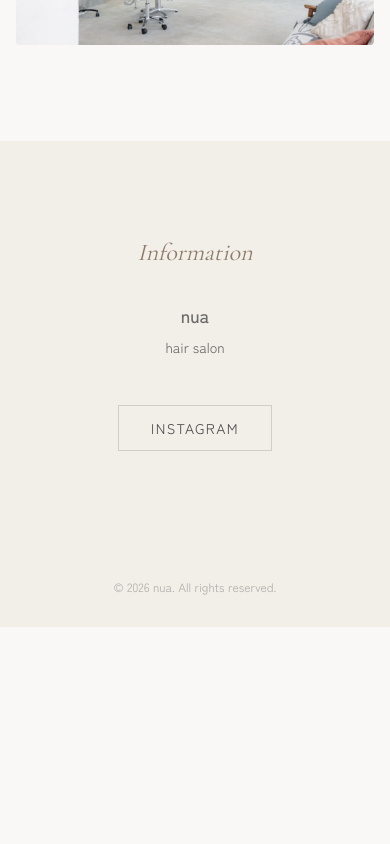
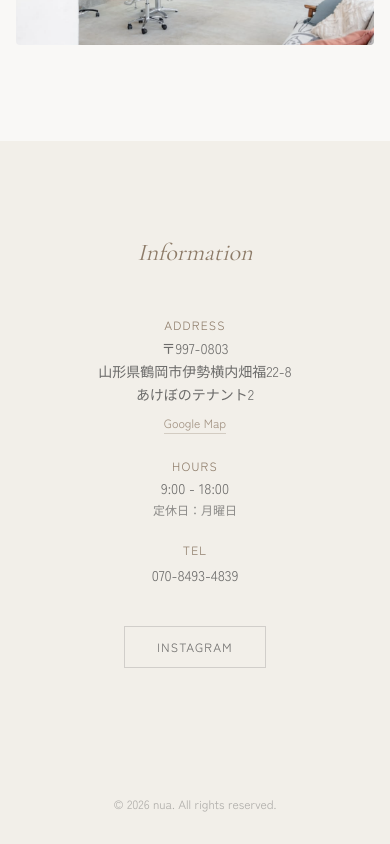
Before and after one commit to jyooooo0/nua, a Next.js app: page / in a window 390 px wide. Shown: the part 2890-3734 px from the top of the page. Before the commit the page ends 3517 px from the top, so only its background shows below. Built offline with nearby package versions, Linux system fonts and the light colour scheme.

Commit message:
Content: Add business info (Address, Hours, Phone) from Google Maps

```diff
--- a/app/components/Info.tsx
+++ b/app/components/Info.tsx
@@ -12,21 +12,52 @@ export default function Info() {
                 transition={{ duration: 1 }}
                 className="flex flex-col items-center gap-8"
             >
-                <h3 className="text-2xl font-serif text-wood italic">Information</h3>
+                <h3 className="text-2xl font-serif text-wood italic mb-4">Information</h3>
 
-                <div className="space-y-2 text-foreground/80">
-                    <p className="text-lg font-medium">nua</p>
-                    <p className="text-sm">hair salon</p>
+                <div className="space-y-6 text-foreground/80 tracking-custom">
+                    {/* Address */}
+                    <div className="space-y-1">
+                        <p className="text-xs text-wood uppercase tracking-widest">Address</p>
+                        <p className="text-sm leading-relaxed">
+                            〒997-0803<br />
+                            山形県鶴岡市伊勢横内畑福22-8<br />
+                            あけぼのテナント2
+                        </p>
+                        <a
+                            href="https://maps.app.goo.gl/uP4J"
+                            target="_blank"
+                            rel="noopener noreferrer"
+                            className="text-xs text-wood/80 hover:text-accent border-b border-wood/30 pb-0.5 inline-block mt-1 transition-colors"
+                        >
+                            Google Map
+                        </a>
                     </div>
 
+                    {/* Hours */}
+                    <div className="space-y-1">
+                        <p className="text-xs text-wood uppercase tracking-widest">Hours</p>
+                        <p className="text-sm">9:00 - 18:00</p>
+                        <p className="text-xs text-foreground/60">定休日：月曜日</p>
+                    </div>
+
+                    {/* Phone */}
+                    <div className="space-y-1">
+                        <p className="text-xs text-wood uppercase tracking-widest">Tel</p>
+                        <a href="tel:07084934839" className="text-sm hover:text-wood transition-colors">070-8493-4839</a>
+                    </div>
+
+                    {/* Instagram */}
+                    <div className="pt-4">
                         <a
                             href="https://www.instagram.com/nua_nua_nua__/"
                             target="_blank"
                             rel="noopener noreferrer"
-                    className="inline-block px-8 py-3 border border-foreground/20 hover:border-foreground/60 transition-colors duration-300 text-sm tracking-widest mt-4"
+                            className="inline-block px-8 py-3 border border-foreground/20 hover:border-foreground/60 hover:bg-white/50 transition-all duration-300 text-xs tracking-widest"
                         >
                             INSTAGRAM
                         </a>
+                    </div>
+                </div>
             </motion.div>
         </section>
     );
```
Lines whose indentation alone changed are shown as unchanged.
